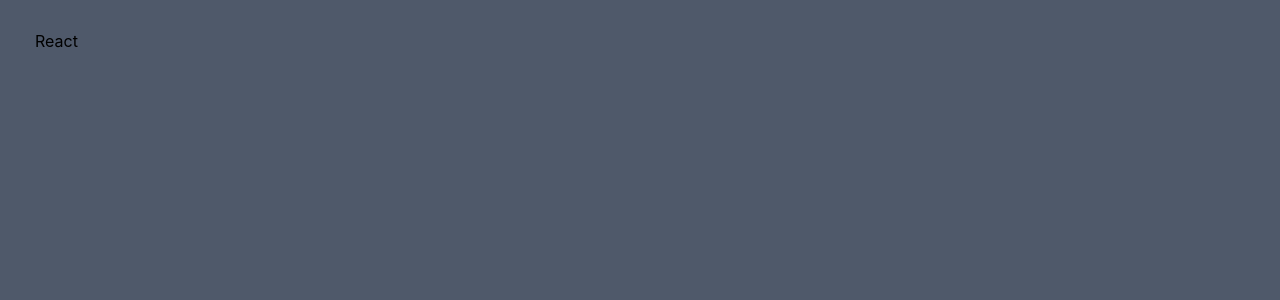
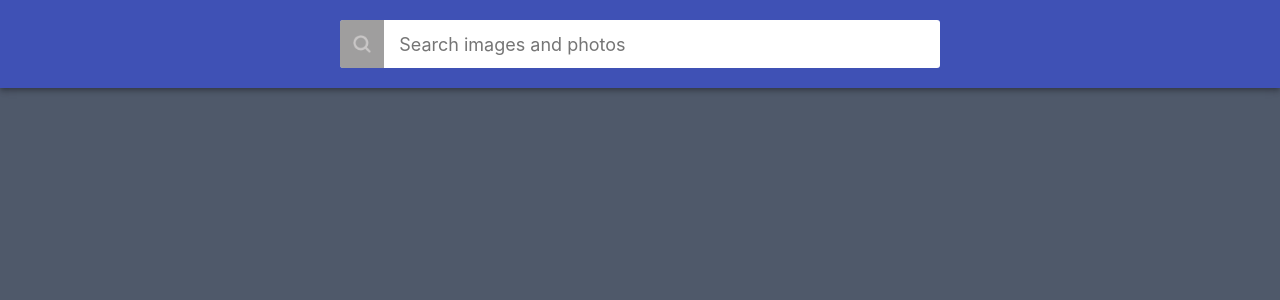
Before and after one commit to Seeker2025/react-18, a React (Create React App) app: page / in a window 1280 px wide. Shown: the top 300 px of the page. Built offline with nearby package versions, Linux system fonts and the light colour scheme.

Commit message:
go React

```diff
--- a/src/components/ImgFinder/ImgFinder.jsx
+++ b/src/components/ImgFinder/ImgFinder.jsx
@@ -1,4 +1,5 @@
 import React, { Component } from "react";
+import { Searchbar } from "components/Searchbar/Searchbar";
 
 export class ImgFinder extends Component{
     state = {
@@ -7,7 +8,10 @@ export class ImgFinder extends Component{
 
     render(){
         return (
-            <p>React</p>
+            <>
+                <Searchbar/>
+            </>
+
         );
     }
 }
--- a/src/components/Searchbar/Searchbar.jsx
+++ b/src/components/Searchbar/Searchbar.jsx
@@ -0,0 +1,37 @@
+import React, { Component } from "react";
+import {
+            HeaderSearchbar,
+            Form,
+            ButtonForm,
+            InputForm
+
+        } from "./Searchbar.styled";
+
+export class Searchbar extends Component {
+    state = {
+
+    };
+
+    render(){
+        return (
+            <HeaderSearchbar>
+
+                    <Form>
+
+                        <ButtonForm type="submit">
+                            <span class="button-label"></span>
+                        </ButtonForm>
+
+                        <InputForm
+                        type="text"
+                        autocomplete="off"
+                        autofocus
+                        placeholder="Search images and photos"
+                        />
+
+                    </Form>
+
+            </HeaderSearchbar>
+        )
+    }
+}
--- /dev/null
+++ b/src/components/Searchbar/Searchbar.styled.jsx
@@ -0,0 +1,69 @@
+import styled from "styled-components";
+import searchIcon from '../../search.png';
+
+export const HeaderSearchbar = styled.header`
+  top: 0;
+  left: 0;
+  position: sticky;
+  z-index: 1100;
+  display: flex;
+  justify-content: center;
+  align-items: center;
+  min-height: 64px;
+  padding-right: 24px;
+  padding-left: 24px;
+  padding-top: 12px;
+  padding-bottom: 12px;
+  color: #fff;
+  background-color: #3f51b5;
+  box-shadow: 0px 2px 4px -1px rgba(0, 0, 0, 0.2),
+  0px 4px 5px 0px rgba(0, 0, 0, 0.14), 0px 1px 10px 0px rgba(0, 0, 0, 0.12);
+`;
+
+export const Form = styled.form`
+  display: flex;
+  align-items: center;
+  width: 100%;
+  max-width: 600px;
+  background-color: #fff;
+  border-radius: 3px;
+  overflow: hidden;
+`;
+
+export const ButtonForm = styled.button`
+  display: inline-block;
+  width: 48px;
+  height: 48px;
+  border: 0;
+  background-image: url(${searchIcon});
+  background-size: 40%;
+  background-repeat: no-repeat;
+  background-position: center;
+  opacity: 0.6;
+  transition: opacity 250ms cubic-bezier(0.4, 0, 0.2, 1);
+  cursor: pointer;
+  outline: none;
+  background-color: #5f5e5e;
+
+                      &:hover{
+                      opacity: 1;
+                      }
+`;
+
+
+export const InputForm = styled.input`
+    display: inline-block;
+    width: 100%;
+    font: inherit;
+    font-size: 20px;
+    border: none;
+    outline: none;
+    padding-left: 15px;
+    padding-right: 4px;
+
+                      &::placeholder {
+                      font: inherit;
+                      font-size: 18px;
+                      }
+
+`;
--- a/src/index.css
+++ b/src/index.css
@@ -1,7 +1,7 @@
 @import-normalize; /* bring in normalize.css styles */
 
 body {
-  padding: 15px 35px;
+  padding: 0;
   background-color: rgb(79, 89, 106);
   margin: 0;
   font-family: -apple-system, BlinkMacSystemFont, 'Segoe UI', 'Roboto', 'Oxygen',
@@ -15,3 +15,7 @@ code {
   font-family: source-code-pro, Menlo, Monaco, Consolas, 'Courier New',
     monospace;
 }
+
+ul, ol, li{
+  list-style-type: none;
+}
```
Also changed, not shown: src/components/ImageGallery/ImageGallery.jsx (added, +24 -0 lines), src/components/ImageGallery/ImageGallery.styled.jsx (added, +15 -0 lines), src/search.png (added).
